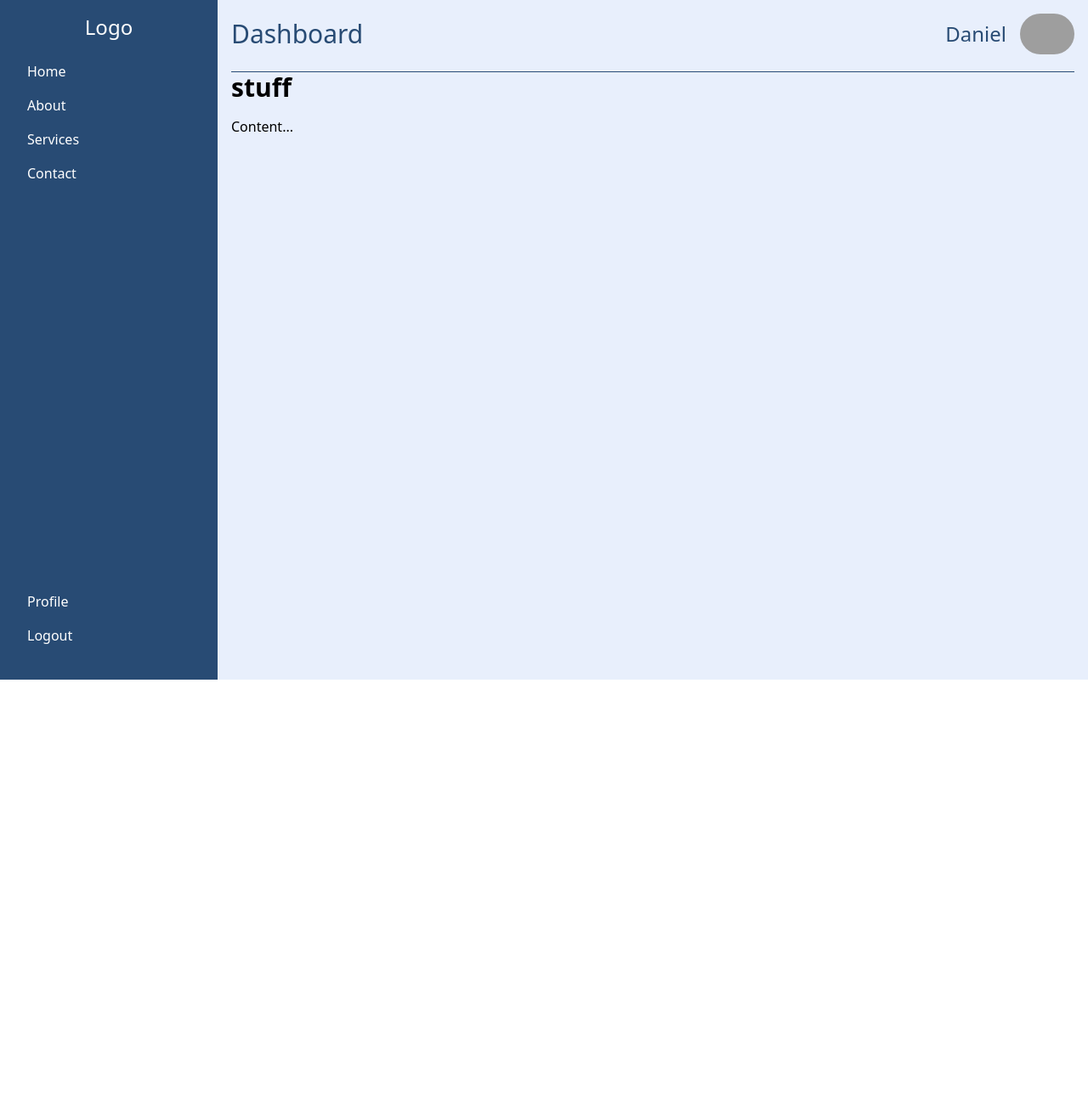
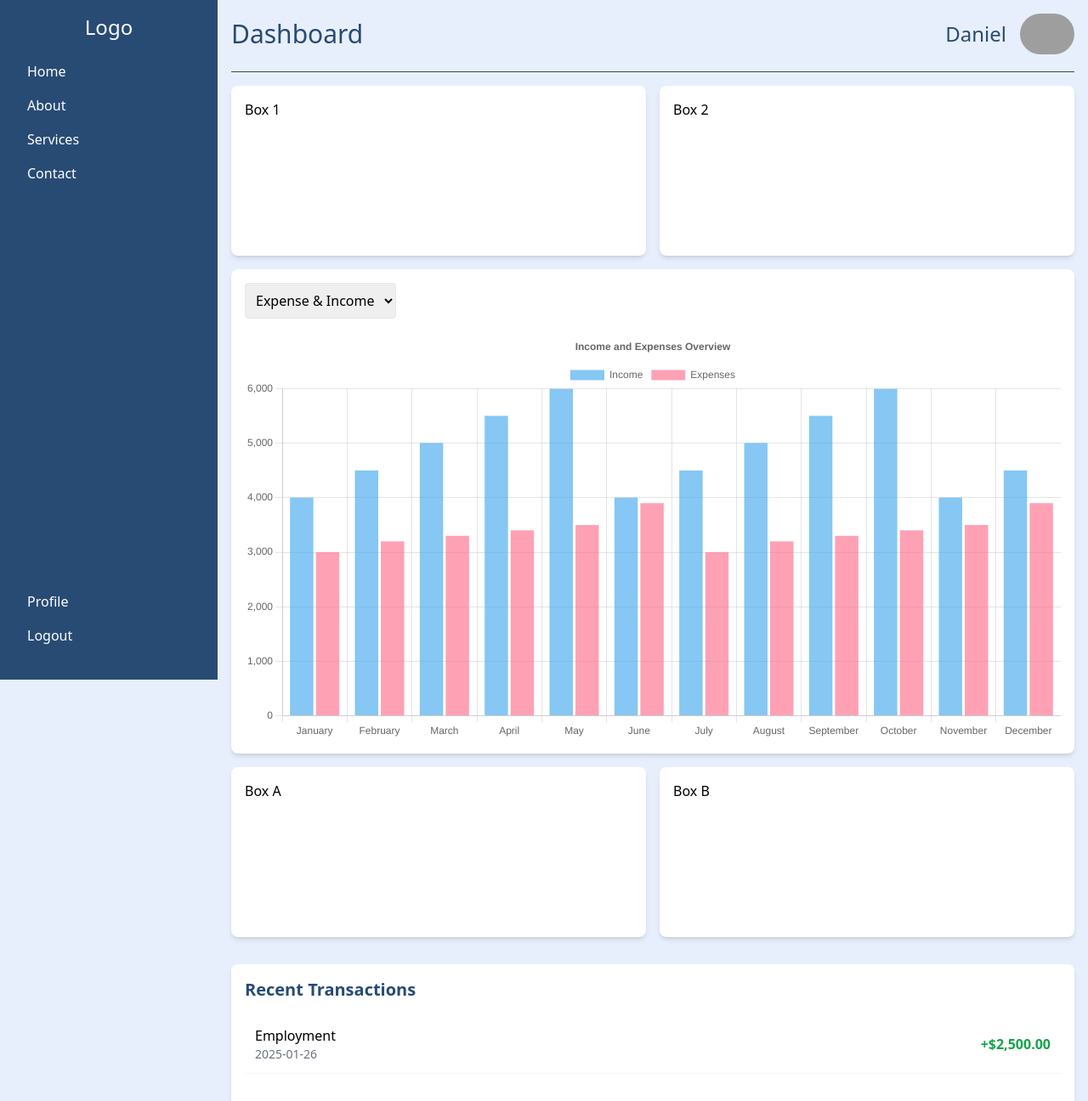
Before and after one commit to DanielFreeman068/react_tailwind, a React (Create React App) app in the folder react_tailwind/: page / in a window 1280 px wide. Shown: the top 1296 px of the page at 85% size. Before the commit the page ends 800 px from the top, so only its background shows below. Built offline with nearby package versions, Linux system fonts and the light colour scheme; grey boxes are pictures that could not be loaded.

Commit message:
dashboard styling

```diff
--- a/react_tailwind/package.json
+++ b/react_tailwind/package.json
@@ -3,8 +3,10 @@
   "version": "0.1.0",
   "private": true,
   "dependencies": {
+    "chart.js": "^4.4.7",
     "cra-template": "1.2.0",
     "react": "^19.0.0",
+    "react-chartjs-2": "^5.3.0",
     "react-dom": "^19.0.0",
     "react-router-dom": "^7.1.3",
     "react-scripts": "5.0.1"
--- a/react_tailwind/src/App.jsx
+++ b/react_tailwind/src/App.jsx
@@ -1,22 +1,62 @@
-import React, { useState } from 'react';
+import React, { useState } from "react";
+import { Bar } from "react-chartjs-2";
+import { Chart as ChartJS, CategoryScale, LinearScale, BarElement, Title, Tooltip, Legend } from "chart.js";
+
+ChartJS.register(CategoryScale, LinearScale, BarElement, Title, Tooltip, Legend);
 
 const Dashboard = () => {
   const [isOpen, setIsOpen] = useState(false);
+  const [selectedOption, setSelectedOption] = useState('expenseIncome');
 
-  const toggleSidebar = () => {
-    setIsOpen(!isOpen);
+  const chartData = {
+    labels: ["January", "February", "March", "April", "May", "June", "July", "August", "September", "October", "November", "December"],
+    datasets: [
+      { label: "Income", data: [4000, 4500, 5000, 5500, 6000, 4000, 4500, 5000, 5500, 6000, 4000, 4500], backgroundColor: "rgba(54, 162, 235, 0.6)" },
+      { label: "Expenses", data: [3000, 3200, 3300, 3400, 3500, 3900, 3000, 3200, 3300, 3400, 3500, 3900], backgroundColor: "rgba(255, 99, 132, 0.6)" },
+    ],
   };
 
+  const debtData = {
+    labels: ["January", "February", "March", "April", "May", "June", "July", "August", "September", "October", "November", "December"],
+    datasets: [
+      { label: "Debt", data: [4000, 4500, 5000, 5500, 6000, 4000, 4500, 5000, 5500, 6000, 4000, 4500], backgroundColor: "rgba(0, 0, 0, 0.6)" },
+    ],
+  };
+
+  const chartOptions = { responsive: true, plugins: { legend: { position: "top" }, title: { display: true, text: selectedOption === 'expenseIncome' ? "Income and Expenses Overview" : "Debt Overview" } } };
+
+  // Handle the dropdown change
+  const handleChange = (event) => {
+    setSelectedOption(event.target.value);
+  };
+
+  // Use the selected option to decide which data to display
+  const chartDataActive = selectedOption === 'expenseIncome' ? chartData : debtData;
+
+  const toggleSidebar = () => setIsOpen(!isOpen);
+
+  // Sample transaction data
+  const transactions = [
+    { id: 1, type: "income", amount: 2500, category: "Employment", date: "2025-01-26" },
+    { id: 2, type: "expense", amount: -80, category: "Living", date: "2025-01-25" },
+    { id: 3, type: "expense", amount: -120, category: "Groceries", date: "2025-01-24" },
+    { id: 4, type: "income", amount: 500, category: "Investments", date: "2025-01-23" },
+    { id: 5, type: "expense", amount: -45, category: "Transportation", date: "2025-01-22" },
+    { id: 6, type: "expense", amount: -35, category: "Healthcare", date: "2025-01-21" },
+    { id: 7, type: "expense", amount: -35, category: "Entertainment", date: "2025-01-20" },
+    { id: 8, type: "income", amount: 500, category: "Gifts", date: "2025-01-19" },
+    { id: 9, type: "expense", amount: -35, category: "Education", date: "2025-01-18" },
+    { id: 10, type: "expense", amount: -35, category: "Restaurant", date: "2025-01-17" },
+    { id: 11, type: "expense", amount: -35, category: "Other", date: "2025-01-16" },
+    { id: 12, type: "income", amount: 500, category: "Government", date: "2025-01-15" }
+  ];
+
   return (
-    <div className="flex h-screen bg-bg-gray">
-      {/* Sidebar for large and small screens */}
-      <div
-        className={`lg:w-1/5 w-[300px] absolute lg:relative bg-dark-blue text-white p-4 h-full flex flex-col transition-transform duration-300 ease-in-out
-          ${isOpen ? 'translate-x-0' : '-translate-x-full'} lg:translate-x-0`}
-      >
-        {/* Close button */}
+    <div className="flex min-h-screen bg-bg-gray">
+      {/* navbar */}
+      <div className={`lg:w-1/5 w-[300px] fixed lg:relative bg-dark-blue text-white h-full flex flex-col lg:top-0 transition-transform duration-300 ease-in-out ${isOpen ? "translate-x-0" : "-translate-x-full"} lg:translate-x-0`}></div>
+      <div className={`lg:w-1/5 w-[300px] fixed lg:fixed bg-dark-blue text-white p-4 h-screen flex flex-col lg:top-0 transition-transform duration-300 ease-in-out ${isOpen ? "translate-x-0" : "-translate-x-full"} lg:translate-x-0`}>
         <button className="lg:hidden absolute top-4 right-4 text-white text-3xl" onClick={toggleSidebar}>&times;</button>
-
         <h2 className="text-2xl mb-4 flex justify-center">Logo</h2>
         <ul>
           <li><a href="/" className="block py-2 px-4 rounded-md hover:bg-hl-blue hover:text-dark-blue">Home</a></li>
@@ -24,11 +64,7 @@ const Dashboard = () => {
           <li><a href="/" className="block py-2 px-4 rounded-md hover:bg-hl-blue hover:text-dark-blue">Services</a></li>
           <li><a href="/" className="block py-2 px-4 rounded-md hover:bg-hl-blue hover:text-dark-blue">Contact</a></li>
         </ul>
-
-        {/* Spacer to push profile and logout buttons to the bottom */}
         <div className="flex-grow" />
-
-        {/* Profile and Logout buttons */}
         <div className="mb-4">
           <ul>
             <li><a href="/" className="block py-2 px-4 rounded-md hover:bg-hl-blue hover:text-dark-blue">Profile</a></li>
@@ -36,22 +72,57 @@ const Dashboard = () => {
           </ul>
         </div>
       </div>
-
-      {/* Main content */}
-      <div className={`flex-1 p-4 transition-all duration-300 ease-in-out`}>
-        {/* Hamburger Button (for small screens) */}
-        <div className='flex justify-between border-b border-[#284b74] pb-5'>
-          <div className='flex items-center'>
+      {/* header */}
+      <div className="flex-1 p-4 w-4/5 transition-all duration-300 ease-in-out min-h-[100vh]">
+        <div className="flex justify-between border-b border-[#284b74] pb-5">
+          <div className="flex items-center">
             <button className="lg:hidden p-2 text-black text-3xl md:text-4xl mr-3" onClick={toggleSidebar}>☰</button>
-            <h1 className='text-dark-blue text-xl md:text-3xl'>Dashboard</h1>
+            <h1 className="text-dark-blue text-xl md:text-3xl">Dashboard</h1>
           </div>
-          <div className='flex items-center'>
-            <h1 className='text-dark-blue text-2xl mr-4'>Daniel</h1>
-            <img className='h-12 w-auto rounded-full' src="https://tse1.mm.bing.net/th?id=OIP.cEvbluCvNFD_k4wC3k-_UwHaHa&pid=Api" alt="profile" />
+          <div className="flex items-center">
+            <h1 className="text-dark-blue text-2xl mr-4">Daniel</h1>
+            <img className="h-12 w-auto rounded-full" src="https://tse1.mm.bing.net/th?id=OIP.cEvbluCvNFD_k4wC3k-_UwHaHa&pid=Api" alt="profile"/>
           </div>
         </div>
-        <h1 className="text-3xl font-bold mb-4">stuff</h1>
-        <p>Content...</p>
+        {/* dashboard */}
+        <div className="flex flex-col custom-large:flex-row gap-4">
+          <div className="flex-1">
+            <div className="grid grid-cols-1 md:grid-cols-2 gap-4 my-4">
+              <div className="bg-white p-4 rounded-lg shadow-md h-[200px] w-full">Box 1</div>
+              <div className="bg-white p-4 rounded-lg shadow-md h-[200px] w-full">Box 2</div>
+            </div>
+            <div className="bg-white p-4 rounded-lg shadow-md mb-4">
+              {/* Dropdown */}
+              <select value={selectedOption} onChange={handleChange} className="mb-4 p-2 border rounded">
+                <option value="expenseIncome">Expense & Income</option>
+                <option value="debt">Debt</option>
+              </select>
+              {/* Chart */}
+              <Bar data={chartDataActive} options={chartOptions} />
+            </div>
+            <div className="grid grid-cols-1 md:grid-cols-2 gap-4">
+              <div className="bg-white p-4 rounded-lg shadow-md h-[200px]">Box A</div>
+              <div className="bg-white p-4 rounded-lg shadow-md h-[200px]">Box B</div>
+            </div>
+          </div>
+          {/* transactions */}
+          <div className="w-full height-full custom-large:w-[400px] bg-white rounded-lg shadow-md p-4 mt-4">
+            <h2 className="text-xl font-semibold mb-4 text-dark-blue">Recent Transactions</h2>
+            <div className="space-y-4 max-h-[800px] overflow-y-auto">
+              {transactions.map((transaction) => (
+                <div key={transaction.id} className="flex items-center justify-between p-3 border-b border-gray-100">
+                  <div>
+                    <p className="font-medium">{transaction.category}</p>
+                    <p className="text-sm text-gray-500">{transaction.date}</p>
+                  </div>
+                  <span className={`font-semibold ${transaction.type === 'income' ? 'text-green-600' : 'text-red-600'}`}>
+                    {transaction.type === 'income' ? '+' : ''}{transaction.amount.toLocaleString('en-US', { style: 'currency', currency: 'USD' })}
+                  </span>
+                </div>
+              ))}
+            </div>
+          </div>
+        </div>
       </div>
     </div>
   );
--- a/react_tailwind/tailwind.config.js
+++ b/react_tailwind/tailwind.config.js
@@ -11,6 +11,9 @@ module.exports = {
         'bg-gray': '#e8effc',
         'dark-blue': '#284b74',
       },
+      screens: {
+        'custom-large': '1460px',
+      },
     },
   },
   plugins: [],
```
Also changed, not shown: 1 other file (tests, documents, lock files or other folders).
